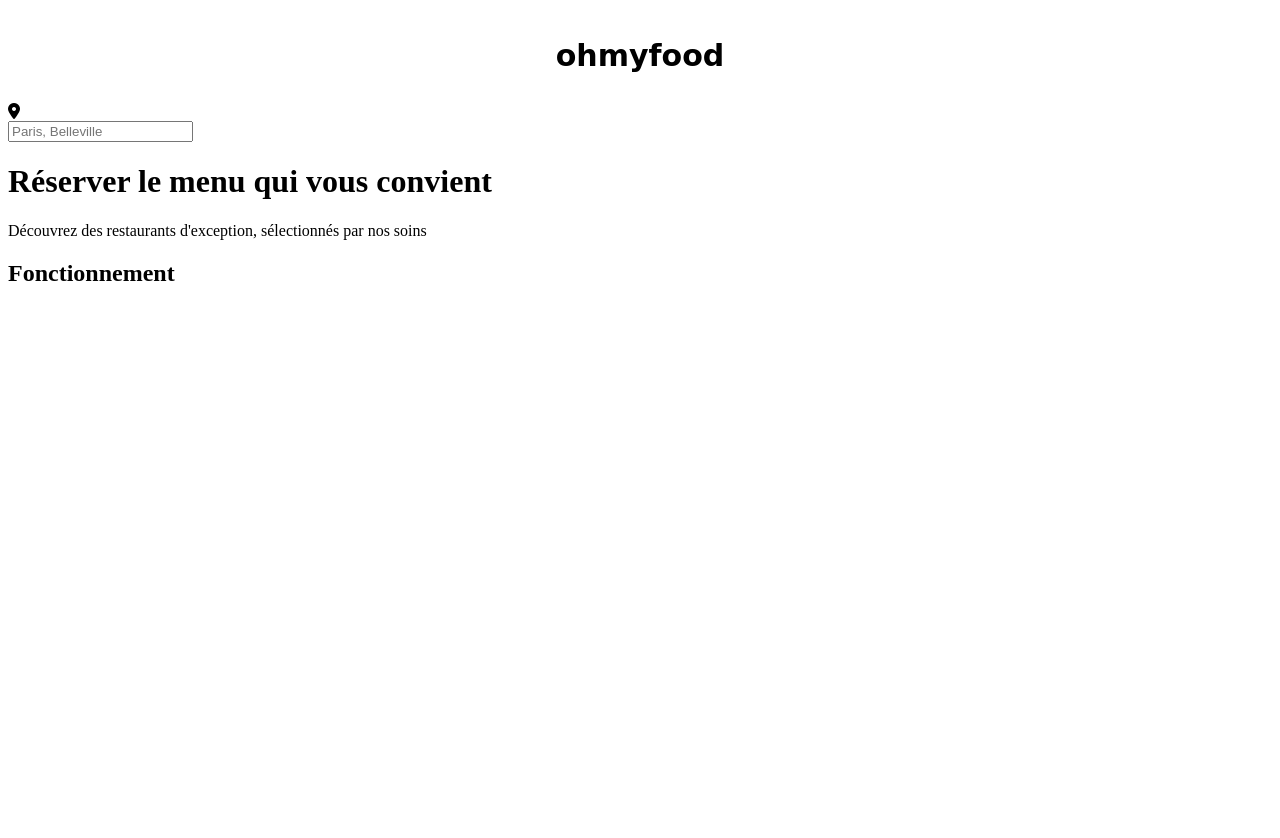
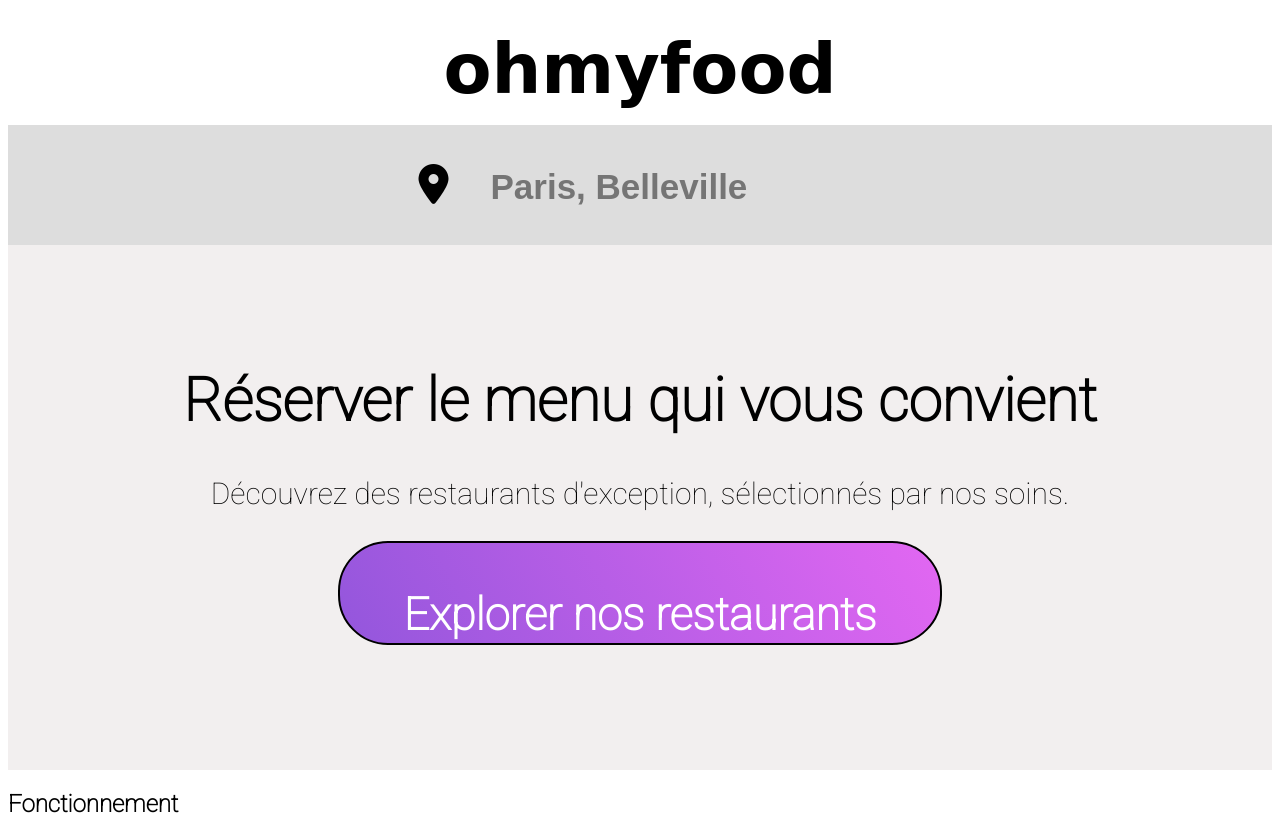
Before and after one commit to mohamedehn/openclassrooms.ohmyfood, a website: page accueil.html in a window 1280 px wide. Before the commit the page ends 800 px from the top, so only its background shows below. Drawn offline with Linux system fonts and the light colour scheme; a web font is replaced by a local one.

Commit message:
Main page V2

```diff
--- a/accueil.html
+++ b/accueil.html
@@ -2,8 +2,9 @@
 <html lang="fr">
 <head>
     <meta charset="utf-8">
-    <!--Ci-dessous la police d'écriture pour le titre-->
+    <!--Ci-dessous la police d'écriture pour le titre "Shrikand" et pour le texte "Roboto"-->
     <style>@import url('https://fonts.googleapis.com/css2?family=Shrikhand&display=swap');</style>
+    <style>@import url('https://fonts.googleapis.com/css2?family=Roboto:wght@100&display=swap');</style>
     <!-- Ci-dessous kit pour icons via fontawesome-->
    <script src="https://kit.fontawesome.com/fca527c4a1.js" crossorigin="anonymous"></script>
     <link rel="stylesheet" href="/css/main.css">
@@ -20,11 +21,15 @@
                 <div class="formulaire">
                     <div> <i class="fa-solid fa-location-dot"></i> </div>
                     <div> <input type="search" placeholder="Paris, Belleville" name="zonederecherche" id="ville" class="search" /> </div>
-                <div>
+                </div>
+            </form>
         </div>
         <div class="accueil">
             <h1>Réserver le menu qui vous convient</h1>
-            <p>Découvrez des restaurants d'exception, sélectionnés par nos soins</p>
+            <p>Découvrez des restaurants d'exception, sélectionnés par nos soins.</p>
+            <div class="btn-explo">
+                <p>Explorer nos restaurants</p>
+            </div>
         </div>
     </header>
     <main>
--- a/sass/base/_base.scss
+++ b/sass/base/_base.scss
@@ -1 +1,9 @@
-@import url('https://fonts.googleapis.com/css2?family=Shrikhand&display=swap');
+*{
+    max-width: 1500px;
+    box-sizing: border-box;
+    box-sizing: content-box;
+}
+
+body{
+    font-family: 'Roboto', sans-serif;
+}
--- a/sass/main.scss
+++ b/sass/main.scss
@@ -1,12 +1,57 @@
 @import './utils/variables';
 @import './base/base';
 
-.titre{
+header .titre{
     display: flex;
     font-weight: bold;
     font-family: 'Shrikhand', cursive;
     justify-content: center;
-    font-size: 30px;
-    @include mobile-only{
+    font-size: 70px;
+    margin-bottom: -55px;
+    margin-top: -50px;
+}
+
+header .localisation .formulaire{
+    background-color: rgba(211, 211, 211, 0.758);
+    display: flex;
+    justify-content: center;
+    align-items: center;
+    height: 80px;
+    font-size: 40px;
+    height: 120px;
+    .search{
+        border: none;
+        background-color: rgba(211, 211, 211, 0.13);
+        font-size: 35px;
+        font-weight: 600;
+        outline:none;
+        margin-left: 40px;
+}
+    .fa-solid{
+        margin-left: 100px;
     }
 }
+
+header .accueil{
+    padding-top: 80px;
+    padding-bottom: 125px;
+    font-size: 30px;
+    text-align: center;
+    background-color: #f2efef;
+    .h1{
+        font-weight: 900;
+    }
+    .btn-explo{
+        border: 2px solid;
+        border-radius: 50px 50px 50px 50px;
+        width: 600px;
+        display: inline-block;
+        font-size: 45px;
+        height: 100px;
+        background: linear-gradient(60deg, #9356dc, #e263f2f7);
+            p{
+                color: white;
+                font-weight: bolder;
+            }
+    }
+}
```
Also changed, not shown: css/main.css, 1 other file.
